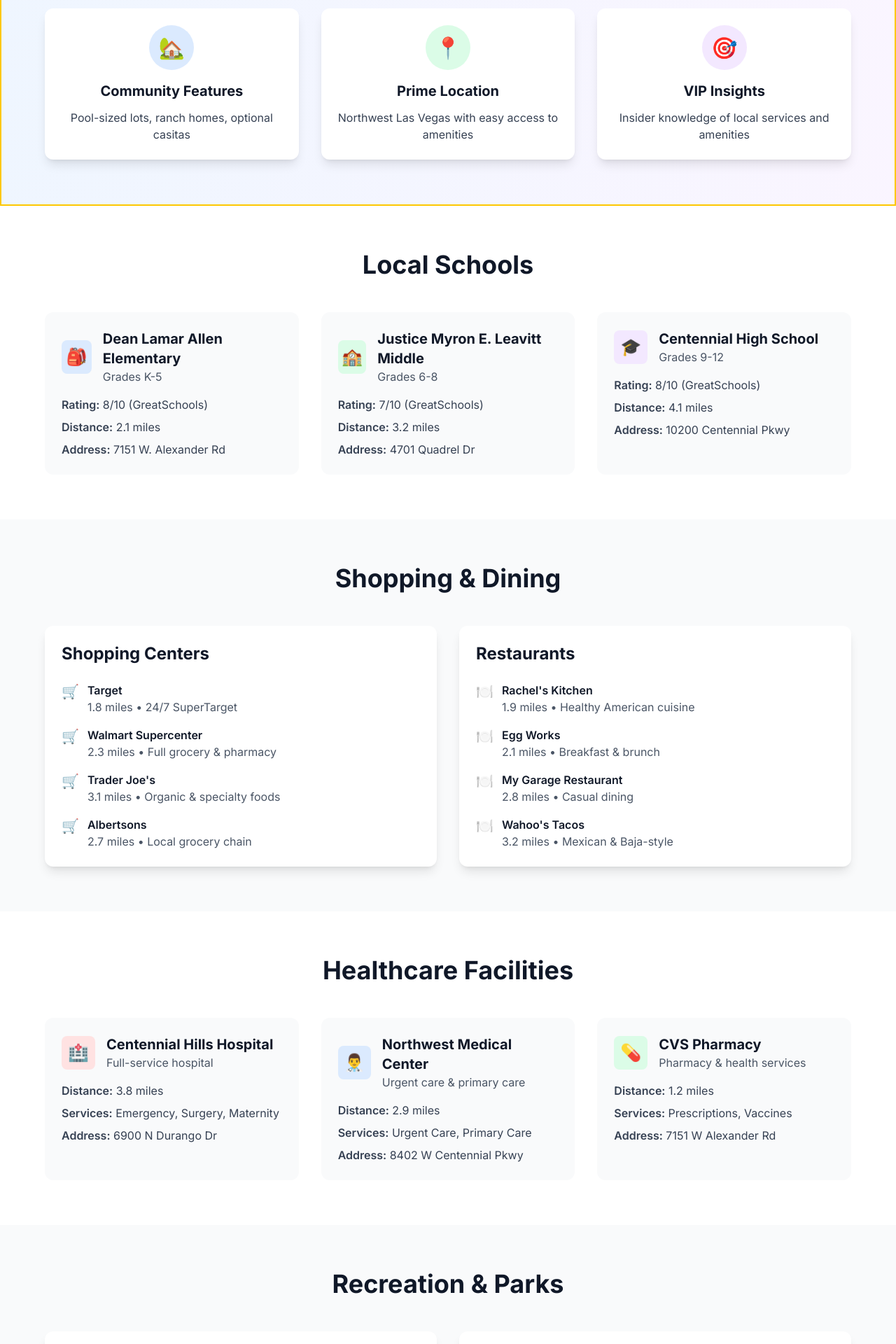
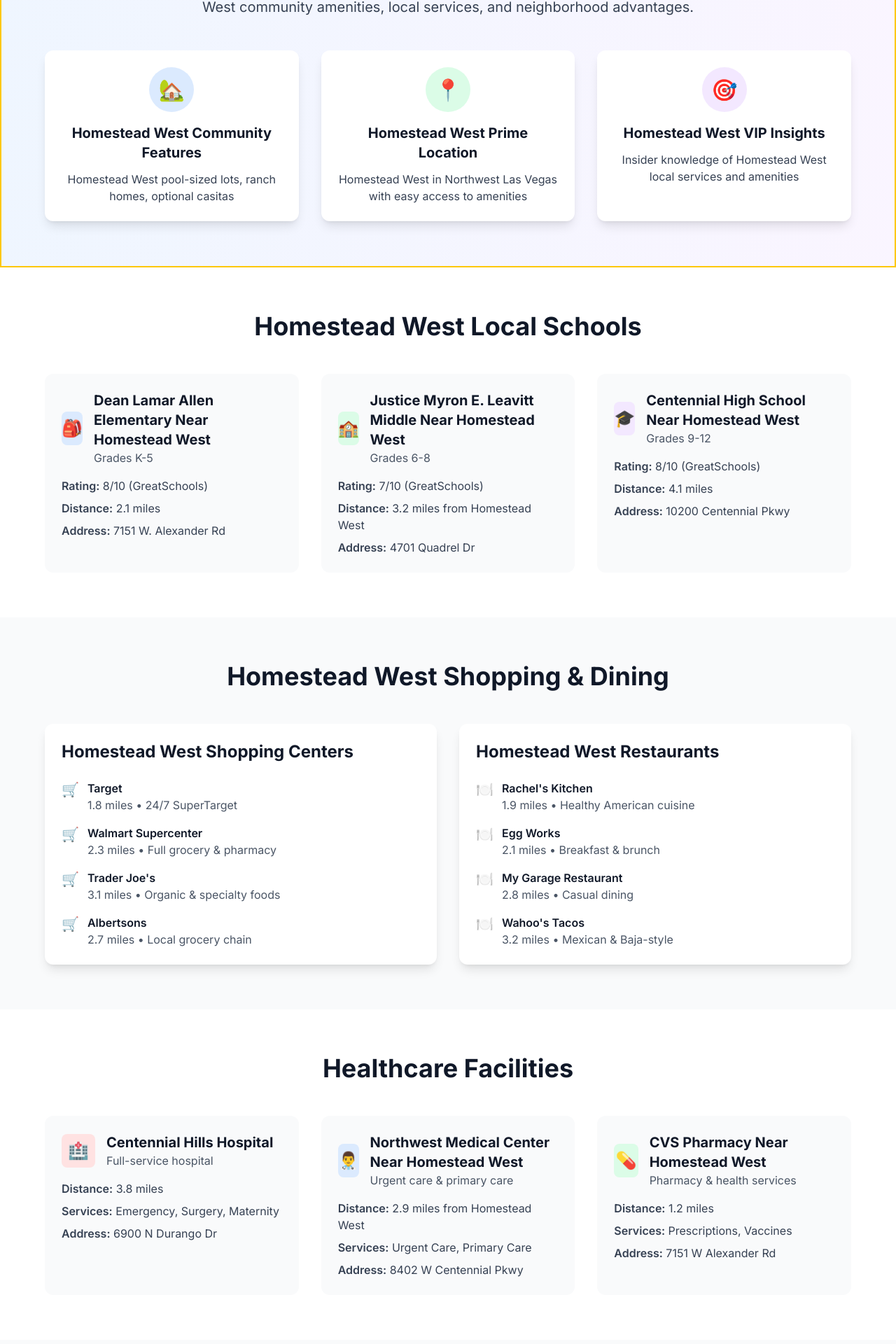
Before and after one commit to DrJanDuffy/homesteadwestlasvegas, a Next.js app: page /community in a window 1280 px wide. Shown: the part 670-2590 px from the top of the page at 70% size. Built offline with nearby package versions, Linux system fonts and the light colour scheme; no server answers.

Commit message:
Update community page H1/H2/H3 with Homestead West variations

```diff
--- a/app/community/page.tsx
+++ b/app/community/page.tsx
@@ -79,7 +79,7 @@ export default function CommunityPage() {
               <div className="inline-block bg-yellow-500 text-black px-4 py-2 rounded-full font-bold text-sm mb-6">
                 ⭐ VIP NEW CONSTRUCTION COMMUNITY ⭐
               </div>
-              <h1 className="text-5xl md:text-6xl font-bold mb-6">Community & Neighborhood</h1>
+              <h1 className="text-5xl md:text-6xl font-bold mb-6">Homestead West Community & Neighborhood</h1>
               <p className="text-2xl md:text-3xl mb-4 text-blue-100">Homestead West Las Vegas</p>
               <p className="text-xl text-blue-200">5592 N Dapple Gray Rd, Las Vegas, NV 89149</p>
             </div>
@@ -91,7 +91,7 @@ export default function CommunityPage() {
           <div className="container mx-auto px-4">
             <div className="max-w-6xl mx-auto">
               <div className="text-center mb-12">
-                <h2 className="text-4xl font-bold mb-6 text-gray-900">Elite Community Access</h2>
+                <h2 className="text-4xl font-bold mb-6 text-gray-900">Elite Homestead West Community Access</h2>
                 <p className="text-xl text-gray-700 max-w-4xl mx-auto">
                   Dr. Jan Duffy's VIP new construction partnership provides insider knowledge
                   of Homestead West community amenities, local services, and neighborhood advantages.
@@ -103,24 +103,24 @@ export default function CommunityPage() {
                   <div className="w-16 h-16 bg-blue-100 rounded-full flex items-center justify-center mx-auto mb-4">
                     <span className="text-3xl">🏡</span>
                   </div>
-                  <h3 className="text-xl font-bold mb-3 text-gray-900">Community Features</h3>
-                  <p className="text-gray-700">Pool-sized lots, ranch homes, optional casitas</p>
+                  <h3 className="text-xl font-bold mb-3 text-gray-900">Homestead West Community Features</h3>
+                  <p className="text-gray-700">Homestead West pool-sized lots, ranch homes, optional casitas</p>
                 </div>
 
                 <div className="bg-white p-6 rounded-xl shadow-lg text-center">
                   <div className="w-16 h-16 bg-green-100 rounded-full flex items-center justify-center mx-auto mb-4">
                     <span className="text-3xl">📍</span>
                   </div>
-                  <h3 className="text-xl font-bold mb-3 text-gray-900">Prime Location</h3>
-                  <p className="text-gray-700">Northwest Las Vegas with easy access to amenities</p>
+                  <h3 className="text-xl font-bold mb-3 text-gray-900">Homestead West Prime Location</h3>
+                  <p className="text-gray-700">Homestead West in Northwest Las Vegas with easy access to amenities</p>
                 </div>
 
                 <div className="bg-white p-6 rounded-xl shadow-lg text-center">
                   <div className="w-16 h-16 bg-purple-100 rounded-full flex items-center justify-center mx-auto mb-4">
                     <span className="text-3xl">🎯</span>
                   </div>
-                  <h3 className="text-xl font-bold mb-3 text-gray-900">VIP Insights</h3>
-                  <p className="text-gray-700">Insider knowledge of local services and amenities</p>
+                  <h3 className="text-xl font-bold mb-3 text-gray-900">Homestead West VIP Insights</h3>
+                  <p className="text-gray-700">Insider knowledge of Homestead West local services and amenities</p>
                 </div>
               </div>
             </div>
@@ -131,7 +131,7 @@ export default function CommunityPage() {
         <section className="py-16 bg-white">
           <div className="container mx-auto px-4">
             <div className="max-w-6xl mx-auto">
-              <h2 className="text-4xl font-bold text-center mb-12 text-gray-900">Local Schools</h2>
+              <h2 className="text-4xl font-bold text-center mb-12 text-gray-900">Homestead West Local Schools</h2>
 
               <div className="grid md:grid-cols-3 gap-8">
                 <div className="bg-gray-50 p-6 rounded-xl">
@@ -140,7 +140,7 @@ export default function CommunityPage() {
                       <span className="text-2xl">🎒</span>
                     </div>
                     <div>
-                      <h3 className="text-xl font-bold text-gray-900">Dean Lamar Allen Elementary</h3>
+                      <h3 className="text-xl font-bold text-gray-900">Dean Lamar Allen Elementary Near Homestead West</h3>
                       <p className="text-gray-600">Grades K-5</p>
                     </div>
                   </div>
@@ -157,13 +157,13 @@ export default function CommunityPage() {
                       <span className="text-2xl">🏫</span>
                     </div>
                     <div>
-                      <h3 className="text-xl font-bold text-gray-900">Justice Myron E. Leavitt Middle</h3>
+                      <h3 className="text-xl font-bold text-gray-900">Justice Myron E. Leavitt Middle Near Homestead West</h3>
                       <p className="text-gray-600">Grades 6-8</p>
                     </div>
                   </div>
                   <div className="space-y-2">
                     <p className="text-gray-700"><span className="font-semibold">Rating:</span> 7/10 (GreatSchools)</p>
-                    <p className="text-gray-700"><span className="font-semibold">Distance:</span> 3.2 miles</p>
+                    <p className="text-gray-700"><span className="font-semibold">Distance:</span> 3.2 miles from Homestead West</p>
                     <p className="text-gray-700"><span className="font-semibold">Address:</span> 4701 Quadrel Dr</p>
                   </div>
                 </div>
@@ -174,7 +174,7 @@ export default function CommunityPage() {
                       <span className="text-2xl">🎓</span>
                     </div>
                     <div>
-                      <h3 className="text-xl font-bold text-gray-900">Centennial High School</h3>
+                      <h3 className="text-xl font-bold text-gray-900">Centennial High School Near Homestead West</h3>
                       <p className="text-gray-600">Grades 9-12</p>
                     </div>
                   </div>
@@ -193,11 +193,11 @@ export default function CommunityPage() {
         <section className="py-16 bg-gray-50">
           <div className="container mx-auto px-4">
             <div className="max-w-6xl mx-auto">
-              <h2 className="text-4xl font-bold text-center mb-12 text-gray-900">Shopping & Dining</h2>
+              <h2 className="text-4xl font-bold text-center mb-12 text-gray-900">Homestead West Shopping & Dining</h2>
 
               <div className="grid md:grid-cols-2 gap-8">
                 <div className="bg-white p-6 rounded-xl shadow-lg">
-                  <h3 className="text-2xl font-bold mb-6 text-gray-900">Shopping Centers</h3>
+                  <h3 className="text-2xl font-bold mb-6 text-gray-900">Homestead West Shopping Centers</h3>
                   <div className="space-y-4">
                     <div className="flex items-start">
                       <span className="text-blue-600 mr-3 text-xl">🛒</span>
@@ -231,7 +231,7 @@ export default function CommunityPage() {
                 </div>
 
                 <div className="bg-white p-6 rounded-xl shadow-lg">
-                  <h3 className="text-2xl font-bold mb-6 text-gray-900">Restaurants</h3>
+                  <h3 className="text-2xl font-bold mb-6 text-gray-900">Homestead West Restaurants</h3>
                   <div className="space-y-4">
                     <div className="flex items-start">
                       <span className="text-green-600 mr-3 text-xl">🍽️</span>
@@ -298,12 +298,12 @@ export default function CommunityPage() {
                       <span className="text-2xl">👨‍⚕️</span>
                     </div>
                     <div>
-                      <h3 className="text-xl font-bold text-gray-900">Northwest Medical Center</h3>
+                      <h3 className="text-xl font-bold text-gray-900">Northwest Medical Center Near Homestead West</h3>
                       <p className="text-gray-600">Urgent care & primary care</p>
                     </div>
                   </div>
                   <div className="space-y-2">
-                    <p className="text-gray-700"><span className="font-semibold">Distance:</span> 2.9 miles</p>
+                    <p className="text-gray-700"><span className="font-semibold">Distance:</span> 2.9 miles from Homestead West</p>
                     <p className="text-gray-700"><span className="font-semibold">Services:</span> Urgent Care, Primary Care</p>
                     <p className="text-gray-700"><span className="font-semibold">Address:</span> 8402 W Centennial Pkwy</p>
                   </div>
@@ -315,7 +315,7 @@ export default function CommunityPage() {
                       <span className="text-2xl">💊</span>
                     </div>
                     <div>
-                      <h3 className="text-xl font-bold text-gray-900">CVS Pharmacy</h3>
+                      <h3 className="text-xl font-bold text-gray-900">CVS Pharmacy Near Homestead West</h3>
                       <p className="text-gray-600">Pharmacy & health services</p>
                     </div>
                   </div>
@@ -334,11 +334,11 @@ export default function CommunityPage() {
         <section className="py-16 bg-gray-50">
           <div className="container mx-auto px-4">
             <div className="max-w-6xl mx-auto">
-              <h2 className="text-4xl font-bold text-center mb-12 text-gray-900">Recreation & Parks</h2>
+              <h2 className="text-4xl font-bold text-center mb-12 text-gray-900">Homestead West Recreation & Parks</h2>
 
               <div className="grid md:grid-cols-2 gap-8">
                 <div className="bg-white p-6 rounded-xl shadow-lg">
-                  <h3 className="text-2xl font-bold mb-6 text-gray-900">Local Parks</h3>
+                  <h3 className="text-2xl font-bold mb-6 text-gray-900">Homestead West Local Parks</h3>
                   <div className="space-y-4">
                     <div className="flex items-start">
                       <span className="text-green-600 mr-3 text-xl">🌳</span>
@@ -365,7 +365,7 @@ export default function CommunityPage() {
                 </div>
 
                 <div className="bg-white p-6 rounded-xl shadow-lg">
-                  <h3 className="text-2xl font-bold mb-6 text-gray-900">Nearby Attractions</h3>
+                  <h3 className="text-2xl font-bold mb-6 text-gray-900">Homestead West Nearby Attractions</h3>
                   <div className="space-y-4">
                     <div className="flex items-start">
                       <span className="text-purple-600 mr-3 text-xl">🏔️</span>
@@ -399,7 +399,7 @@ export default function CommunityPage() {
         <section className="py-16 bg-gray-50">
           <div className="container mx-auto px-4">
             <h2 className="text-4xl font-bold text-center mb-4 text-gray-900">
-              Available Homes in Las Vegas
+              Available Homestead West Homes and Las Vegas MLS Listings
             </h2>
             <p className="text-xl text-center text-gray-600 mb-12 max-w-3xl mx-auto">
               Browse current listings from the Las Vegas MLS - Updated daily with the latest properties
```
